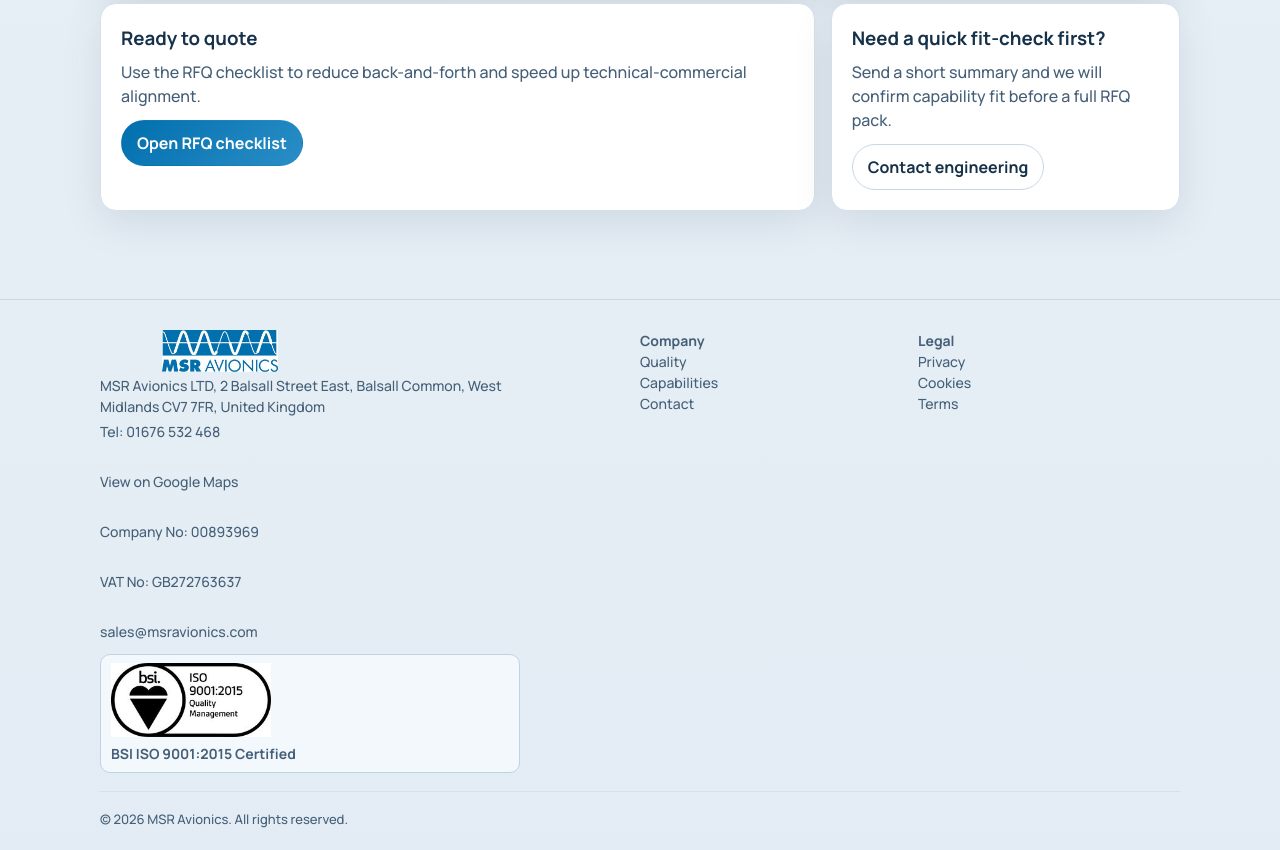
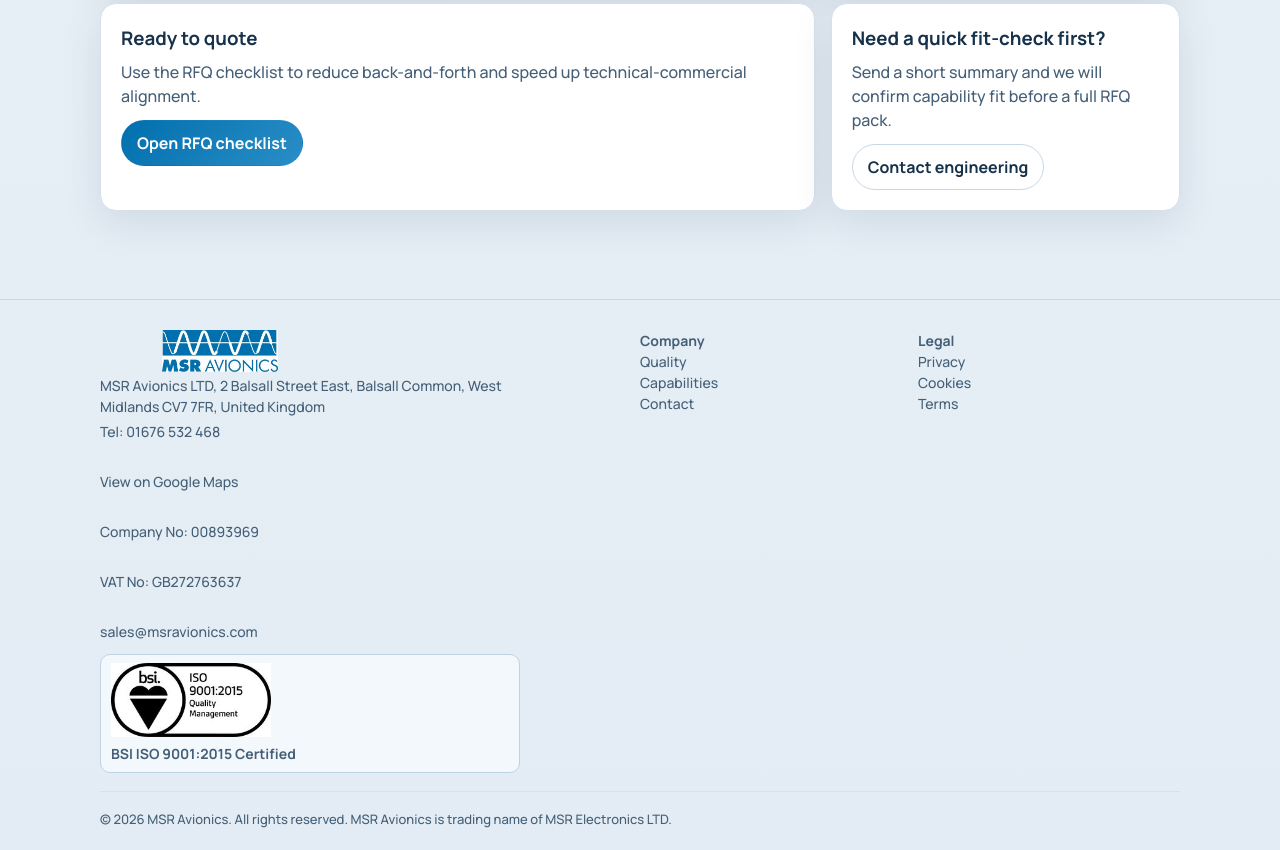
Before and after one commit to Parola-Development/msravionics.com, a plain HTML site: page index.html in a window 1280 px wide. Shown: the part 1632-2482 px from the top of the page. Drawn offline with Linux system fonts and the light colour scheme.

Commit message:
Updated Home Page to include Trading Name Statement

```diff
--- a/index.html
+++ b/index.html
@@ -231,7 +231,7 @@
       </div>
     </div>
     <hr/>
-    <div class="help">&copy; 2026 MSR Avionics. All rights reserved.</div>
+    <div class="help">&copy; 2026 MSR Avionics. All rights reserved. MSR Avionics is trading name of MSR Electronics LTD.</div>
   </div>
 </footer>
 <div id="cookie-banner" class="cookie" role="dialog" aria-live="polite" aria-label="Cookie preferences">
```
